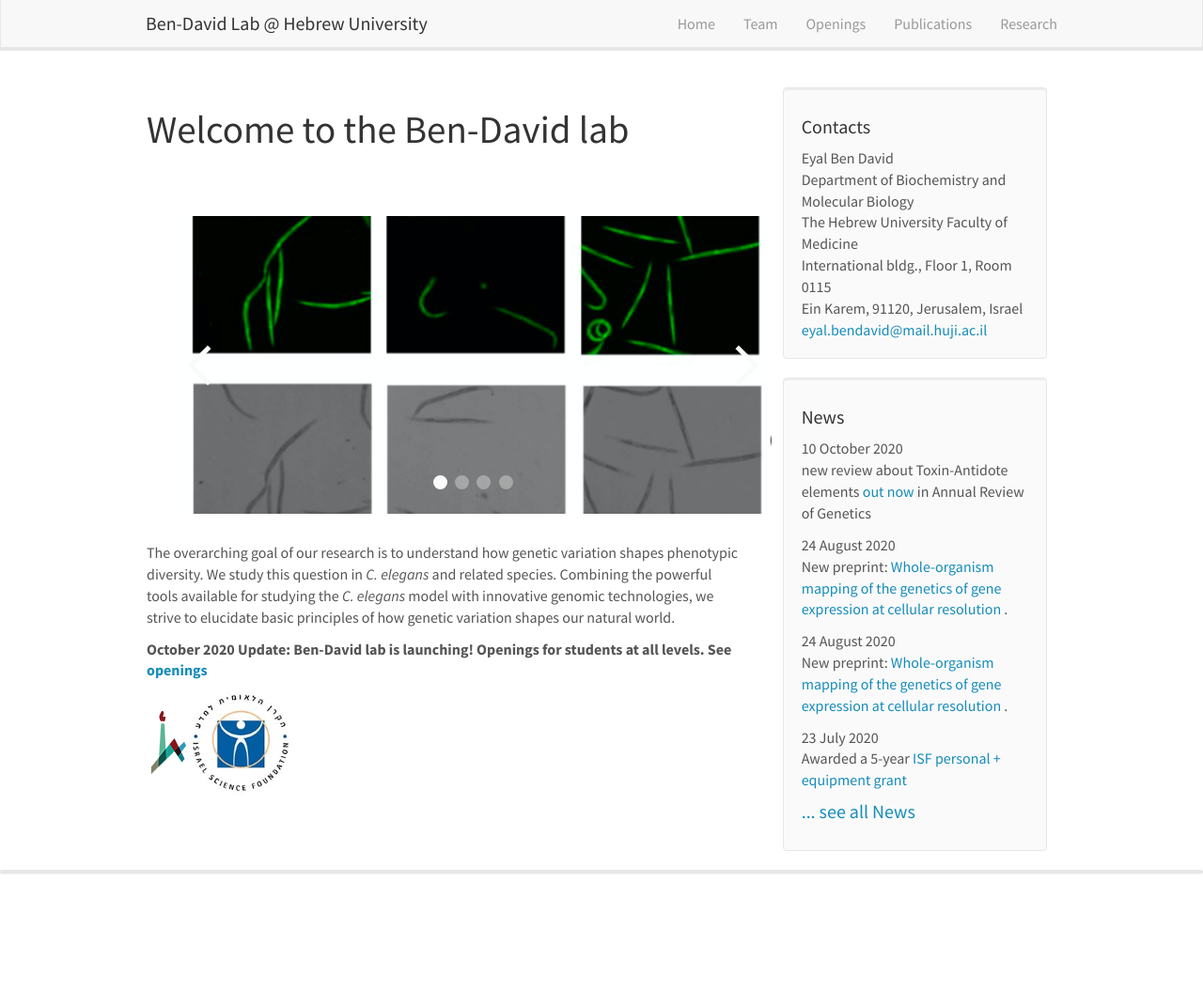
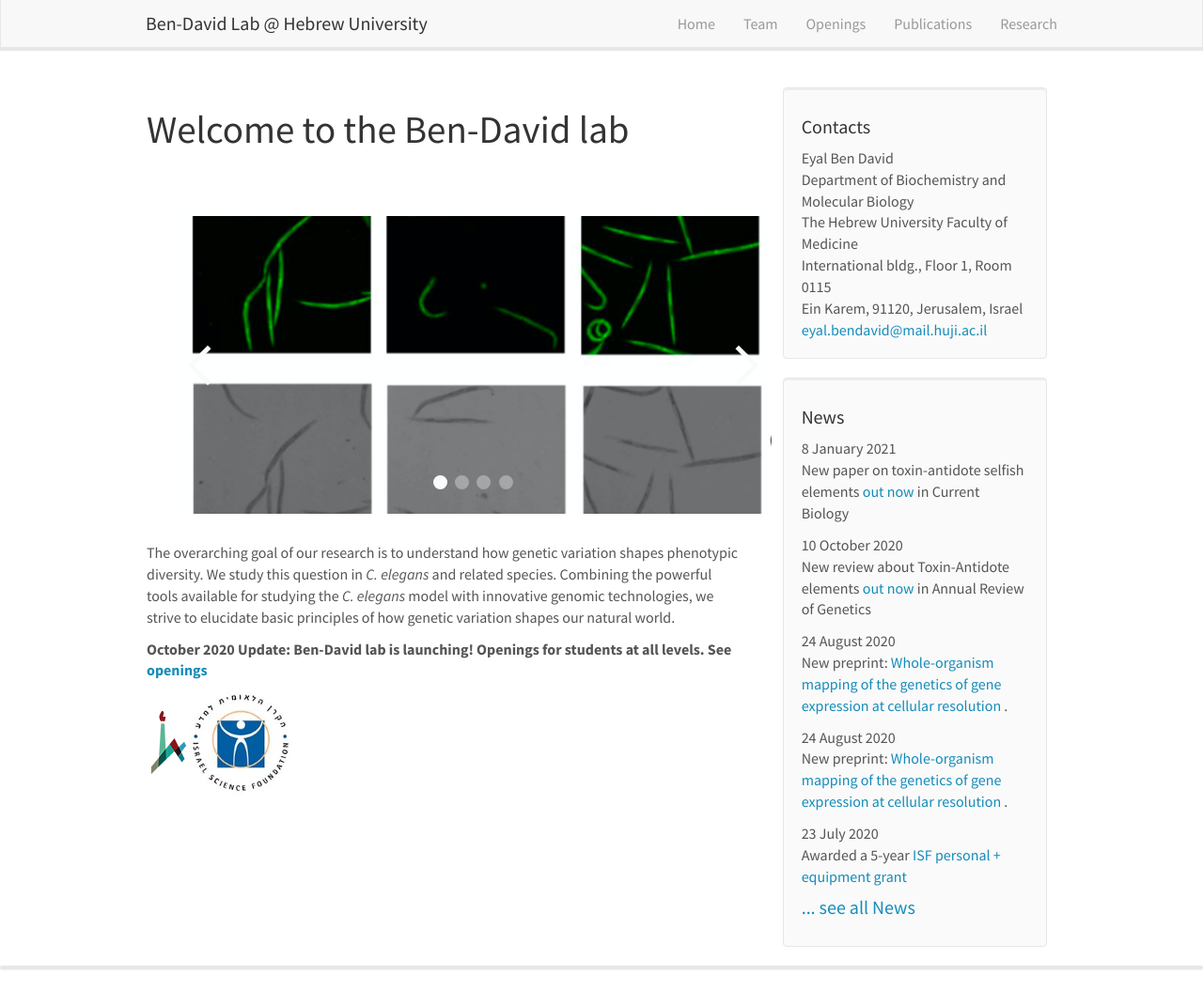
Before and after one commit to eyalbenda/eyalbenda.github, a Jekyll site: the page built from _pages/home.md, in a window 1280 px wide and 1054 px high. Shown: the whole window at 94% size. Built offline with Jekyll 4.4.1, drawn with Linux system fonts in a browser that asks for light colours; nearby versions of some CDN libraries.

Commit message:
updated pubs

```diff
--- a/_data/news.yml
+++ b/_data/news.yml
@@ -1,5 +1,7 @@
+- date: 8 January 2021
+  headline: "New paper on toxin-antidote selfish elements <a href='https://doi.org/10.1016/j.cub.2020.12.013'>out now</a> in Current Biology"
 - date: 10 October 2020
-  headline: "new review about Toxin-Antidote elements <a href='https://www.annualreviews.org/doi/10.1146/annurev-genet-112618-043659'>out now</a> in Annual Review of Genetics"
+  headline: "New review about Toxin-Antidote elements <a href='https://www.annualreviews.org/doi/10.1146/annurev-genet-112618-043659'>out now</a> in Annual Review of Genetics"
 - date: 24 August 2020
   headline: "New preprint: <a href='https://www.biorxiv.org/content/10.1101/2020.08.23.263798v1'>Whole-organism mapping of the genetics of gene expression at cellular resolution
 </a>."
--- a/_data/publist.yml
+++ b/_data/publist.yml
@@ -26,8 +26,8 @@
   description: We discovered five toxin-antidote (TAs) seflish elements in *C. tropicalis* and one in *C. briggsae*. Our work suggests they are common in nematodes, and in animals in general.
   authors: E. Ben-David\*, P. Pliota\*, S. A. Widen, A. Koreshova, T. Lemus-Vergara, P. Verpukhovskiy, S. Mandali, C. Braendle, A. Burga, L. Kruglyak
   link:
-    url: https://doi.org/10.1101/2020.08.06.240564
-    display:  bioRxiv (2020)
+    url: https://doi.org/10.1016/j.cub.2020.12.013
+    display:  Current Biology (2021)
   highlight: 1
   news2:
 
```
